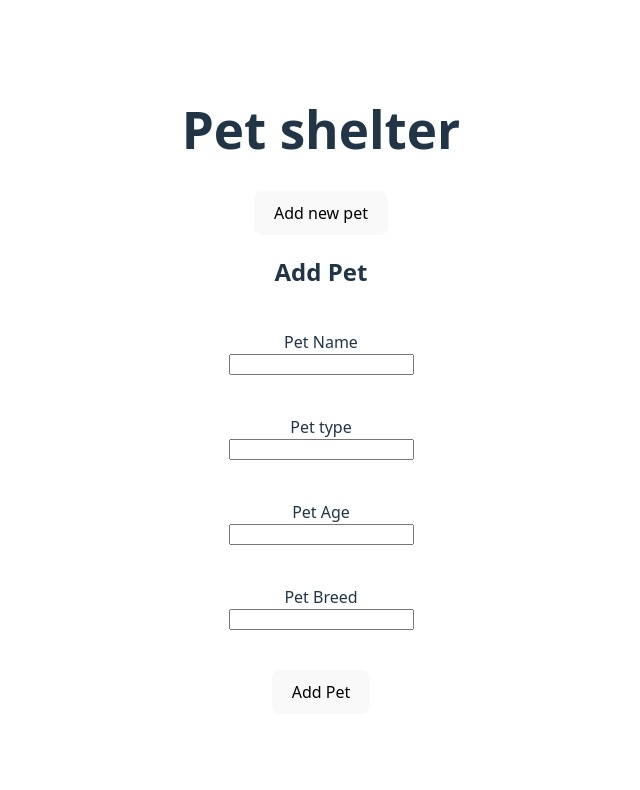
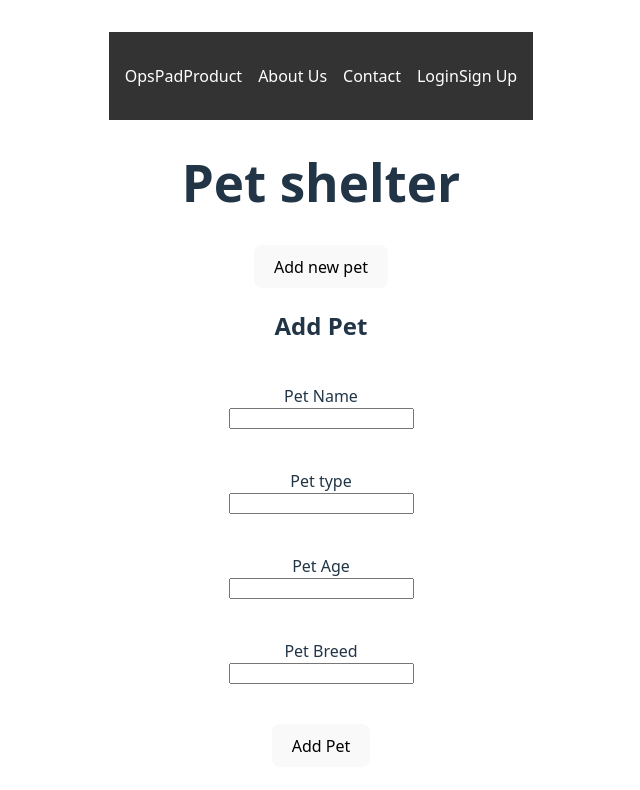
Before and after one commit to gregoryjameswalsh/OpsPad, a React (Vite) app: page /add in a window 1280 px wide. Shown: the top 790 px of the page, without its empty margins (319-959 px from the left). Built offline with nearby package versions, Linux system fonts and the light colour scheme.

Commit message:
Basic Navbar added and working

```diff
--- a/src/App.jsx
+++ b/src/App.jsx
@@ -1,6 +1,8 @@
 import { Suspense, lazy, useState}  from 'react'
 import {BrowserRouter as Router, Routes, Route, Link } from 'react-router-dom'
 import './App.css'
+
+import Navbar from './components/Navbar'
 
 const PetList = lazy(() => import ('./pages/PetList'))
 const PetDetail = lazy(() => import ('./pages/PetDetail'))
@@ -11,6 +13,10 @@ function App() {
   const [petToEdit, setPetToEdit] = useState(null)
 
   return (
+    <div>
+    <div>
+      <Navbar />
+    </div>
     <div className="App">
       <Router>
         <h1>Pet shelter</h1>
@@ -30,6 +36,7 @@ function App() {
         </Routes>
 
       </Router>
+    </div>
     </div>
   )
 }
--- /dev/null
+++ b/src/components/Navbar.jsx
@@ -0,0 +1,27 @@
+import React from 'react'
+import './navbar.css'
+
+const Navbar = () => {
+    return (
+        <nav className="navbar">
+            <div className="navbar-left">
+                <p>OpsPad</p>
+            </div>
+
+            <div className="navbar-center">
+                <ul className="nav-links">
+                    <li>Product</li>
+                    <li>About Us</li>
+                    <li>Contact</li>
+                </ul>
+            </div>
+
+            <div className="navbar-right">
+                <p>Login</p>
+                <p>Sign Up</p>
+            </div>
+        </nav>
+    )
+}
+
+export default Navbar
--- /dev/null
+++ b/src/components/navbar.css
@@ -0,0 +1,55 @@
+.navbar {
+  display: flex;
+  justify-content: space-between;
+  align-items: center;
+  background-color: #333;
+  color: #fff;
+  padding: 1rem;
+}
+
+.navbar-left .logo {
+  font-size: 1.5rem;
+  font-weight: bold;
+  color: #fff;
+  text-decoration: none;
+}
+
+.navbar-center .nav-links {
+  list-style-type: none;
+  display: flex;
+  margin: 0;
+  padding: 0;
+}
+
+.navbar-center .nav-links li {
+  margin-right: 1rem;
+}
+
+.navbar-center .nav-links a {
+  color: #fff;
+  text-decoration: none;
+}
+
+.navbar-right {
+  display: flex;
+  align-items: center;
+}
+
+.navbar-right .cart-icon,
+.navbar-right .user-icon {
+  color: #fff;
+  text-decoration: none;
+  margin-left: 1rem;
+  position: relative;
+}
+
+.navbar-right .cart-count {
+  background-color: #f44336;
+  color: #fff;
+  border-radius: 50%;
+  padding: 0.2rem 0.5rem;
+  font-size: 0.8rem;
+  position: absolute;
+  top: -0.5rem;
+  right: -0.5rem;
+}
--- a/src/pages/AddPet.jsx
+++ b/src/pages/AddPet.jsx
@@ -19,11 +19,11 @@ function AddPet() {
 
             /* AXIOS */
             const response = await axios.post(
-                'http://localhost:3000/pets/',
+                `http://localhost:3000/pets/`,
                 petData,
                 { headers: { 'Content-Type': 'application/json' } }
             )
-                if (response.status === 201) window.location.href = '/${response.data.id}' // Redirect to the new pet detail page
+                if (response.status === 200) window.location.href = `/${response.data.id}` // Redirect to the new pet detail page
 
         } catch (error) {
             console.error('error', error)
--- a/src/pages/EditPet.jsx
+++ b/src/pages/EditPet.jsx
@@ -0,0 +1,75 @@
+import React, { useState } from 'react'
+import axios from 'axios'
+
+function EditPet({ petToEdit }) {
+
+    const [petName, setPetName] = useState(petToEdit?.name || '')
+    const [petType, setPetType] = useState(petToEdit?.type || '')
+    const [petAge, setPetAge] = useState(petToEdit?.age || '')
+    const [petBreed, setPetBreed] = useState(petToEdit?.breed || '')
+
+
+
+    const editPet = async () => {
+        try {
+            const petData = {
+                id: petToEdit.id,
+                name: petName,
+                type: petType,
+                age: petAge,
+                breed: petBreed
+            }
+
+            /* AXIOS */
+            const response = await axios.put(
+                `http://localhost:3000/pets/${petToEdit.id}`,
+                petData,
+                { headers: { 'Content-Type': 'application/json' } }
+            )
+
+            if (response.status === 200) {window.location.href = `/${response.data.id}` // Redirect to the updated pet detail page
+        }
+    } catch (error) {
+        console.error('error', error)
+    }
+    }
+    return (
+        <div style={{ display: 'flex', flexDirection: 'column', justifyContent: 'center', alignItems: 'center' }}>
+            <h2>Edit Pet</h2>
+
+            <div style={{ display: 'flex', flexDirection: 'column', margin: 20 }}>
+                <label>Pet Name</label>
+                <input type='text' value={petName} onChange={e => setPetName(e.target.value)} />
+            </div>
+
+            <div style={{ display: 'flex', flexDirection: 'column', margin: 20 }}>
+                <label>Pet Type</label>
+                <input type='text' value={petType} onChange={e => setPetType(e.target.value)} />
+            </div>
+
+            <div style={{ display: 'flex', flexDirection: 'column', margin: 20 }}>
+                <label>Pet Age</label>
+                <input type='text' value={petAge} onChange={e => setPetAge(e.target.value)} />
+            </div>
+
+            <div style={{ display: 'flex', flexDirection: 'column', margin: 20 }}>
+                <label>Pet Breed</label>
+                <input type='text' value={petBreed} onChange={e => setPetBreed(e.target.value)} />
+            </div>
+
+            <button
+                style={{ margin: 30 }}
+                onClick={() => editPet()}
+            >
+                Save changes
+            </button>
+        </div>
+    )
+}
+
+
+export default EditPet
+// This code defines a React component for editing pet details.
+// It uses the useState hook to manage the state of the pet's name, type, age, and breed.
+// The editPet function sends a PUT request to update the pet's details on the server.
+// If the request is successful, it redirects to the updated pet detail page.
--- a/src/pages/PetDetail.jsx
+++ b/src/pages/PetDetail.jsx
@@ -15,7 +15,7 @@ function PetDetail({ setPetToEdit }) {
 
 
             /* AXIOS */
-            const response = await axios.get('http://localhost:3000/pets/${petId}')
+            const response = await axios.get(`http://localhost:3000/pets/${petId}`)
             if (response.status === 200) {
                 setPet (response.data)
                 setPetToEdit (response.data)
@@ -32,9 +32,9 @@ function PetDetail({ setPetToEdit }) {
 
 
             /* AXIOS */
-            const response = await axios.delete('http://localhost:3000/pets/${petId}')
+            const response = await axios.delete(`http://localhost:3000/pets/${petId}`)
 
-            if (response.status === 200) window.location.href= '/'
+            if (response.status === 200) window.location.href= `/` // Redirect to the home page after deletion
         } catch (error) {
             console.error('error', error)
         }
@@ -54,7 +54,7 @@ function PetDetail({ setPetToEdit }) {
 
                 <div style={{ display: 'flex', justifyContent: 'center', alignItems: 'center' }}>
 
-                   <Link to={'/${pet?.id}/edit' }>
+                   <Link to={`/${pet?.id}/edit` }>
                    <button style={{ marginRight: 10 }}>Edit pet</button>
                    </Link>
 
--- a/src/pages/PetList.jsx
+++ b/src/pages/PetList.jsx
@@ -13,7 +13,7 @@ function PetList() {
             // if (response.status === 200) setPets(data)
 
             /* AXIOS */
-            const response = await axios.get('http://localhost:3000/pets')
+            const response = await axios.get(`http://localhost:3000/pets`)
             if (response.status === 200) setPets(response.data)
 
         } catch (error) {
@@ -32,7 +32,7 @@ function PetList() {
                 <div key={pet?.id}>
                     <p>{pet?.name} - {pet?.type} - {pet?.breed}</p>
 
-                    <Link to={' /${pet?.id}'}>
+                    <Link to={`/${pet?.id}`}>
                     <button>Pet detail</button></Link>
                 </div>
             )
```
